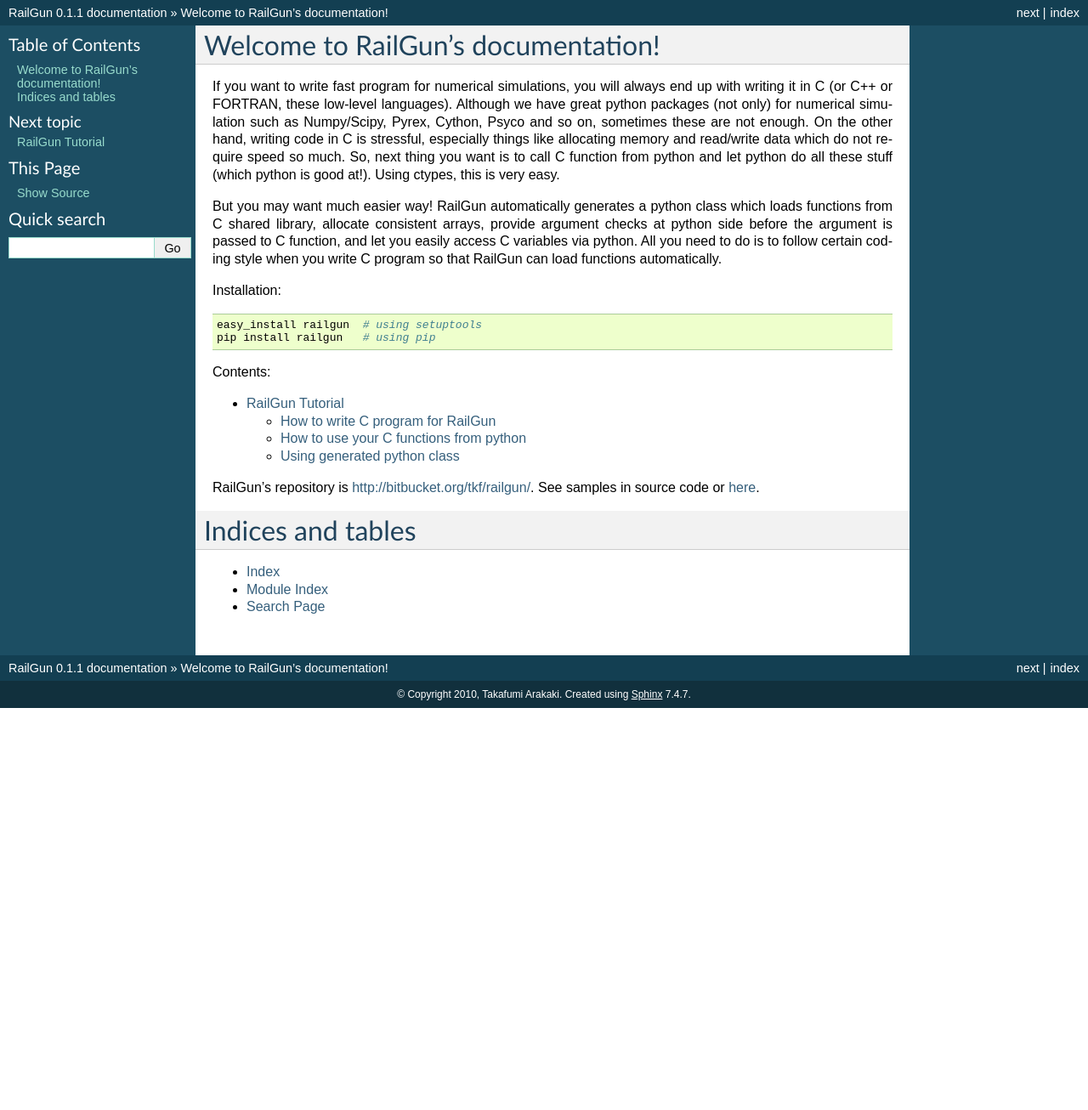
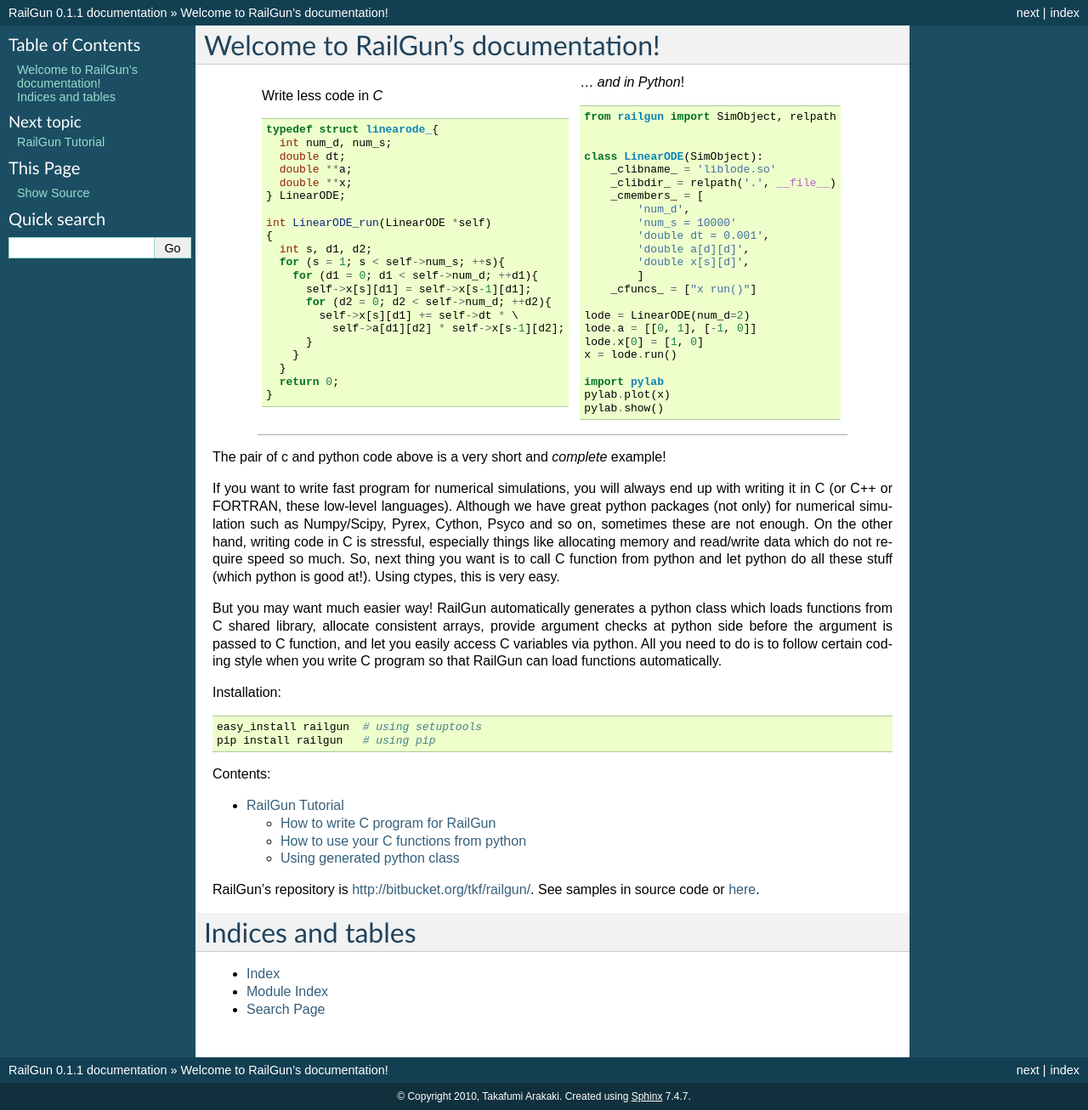
Before and after one commit to tkf/railgun, a Sphinx documentation site: the page built from doc/source/index.rst, in a window 1280 px wide. Shown: the whole page at 85% size. Built offline with Sphinx 7.4.7, drawn with Linux system fonts in a browser that asks for light colours; before the commit the page ends 900 px from its top, so only the background shows below that.

Commit message:
short code example in doc/index.rst

```diff
--- a/doc/source/index.rst
+++ b/doc/source/index.rst
@@ -5,6 +5,63 @@
 
 Welcome to RailGun's documentation!
 ===================================
+
+.. list-table::
+
+  * - Write less code in *C*
+
+      .. sourcecode:: c
+
+         typedef struct linearode_{
+           int num_d, num_s;
+           double dt;
+           double **a;
+           double **x;
+         } LinearODE;
+
+         int LinearODE_run(LinearODE *self)
+         {
+           int s, d1, d2;
+           for (s = 1; s < self->num_s; ++s){
+             for (d1 = 0; d1 < self->num_d; ++d1){
+               self->x[s][d1] = self->x[s-1][d1];
+               for (d2 = 0; d2 < self->num_d; ++d2){
+                 self->x[s][d1] += self->dt * \
+                   self->a[d1][d2] * self->x[s-1][d2];
+               }
+             }
+           }
+           return 0;
+         }
+
+    - ... *and in Python*! ::
+
+        from railgun import SimObject, relpath
+
+
+        class LinearODE(SimObject):
+            _clibname_ = 'liblode.so'
+            _clibdir_ = relpath('.', __file__)
+            _cmembers_ = [
+                'num_d',
+                'num_s = 10000'
+                'double dt = 0.001',
+                'double a[d][d]',
+                'double x[s][d]',
+                ]
+            _cfuncs_ = ["x run()"]
+
+        lode = LinearODE(num_d=2)
+        lode.a = [[0, 1], [-1, 0]]
+        lode.x[0] = [1, 0]
+        x = lode.run()
+
+        import pylab
+        pylab.plot(x)
+        pylab.show()
+
+
+The pair of c and python code above is a very short and *complete* example!
 
 If you want to write fast program for numerical simulations, you will
 always end up with writing it in C (or C++ or FORTRAN, these low-level
```
